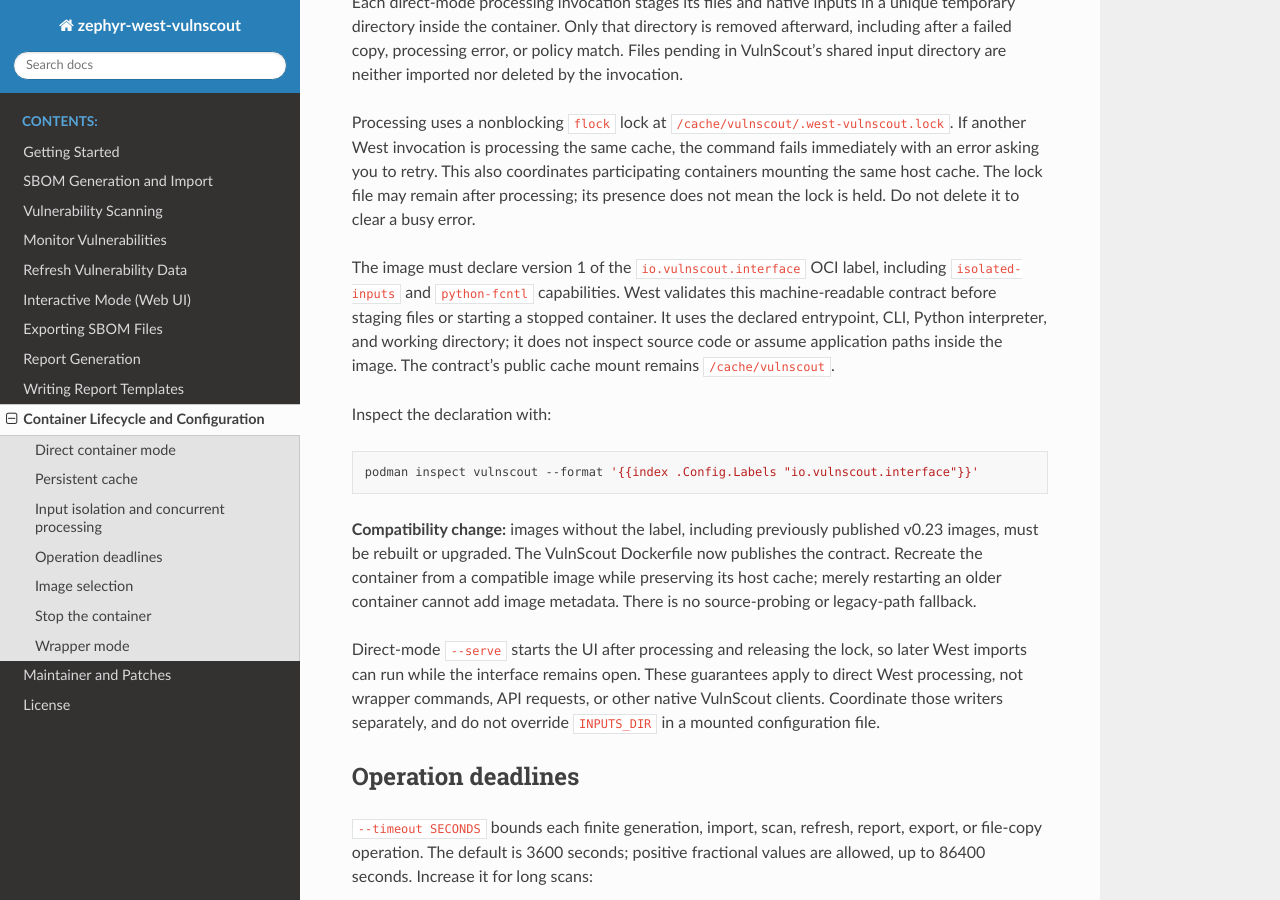
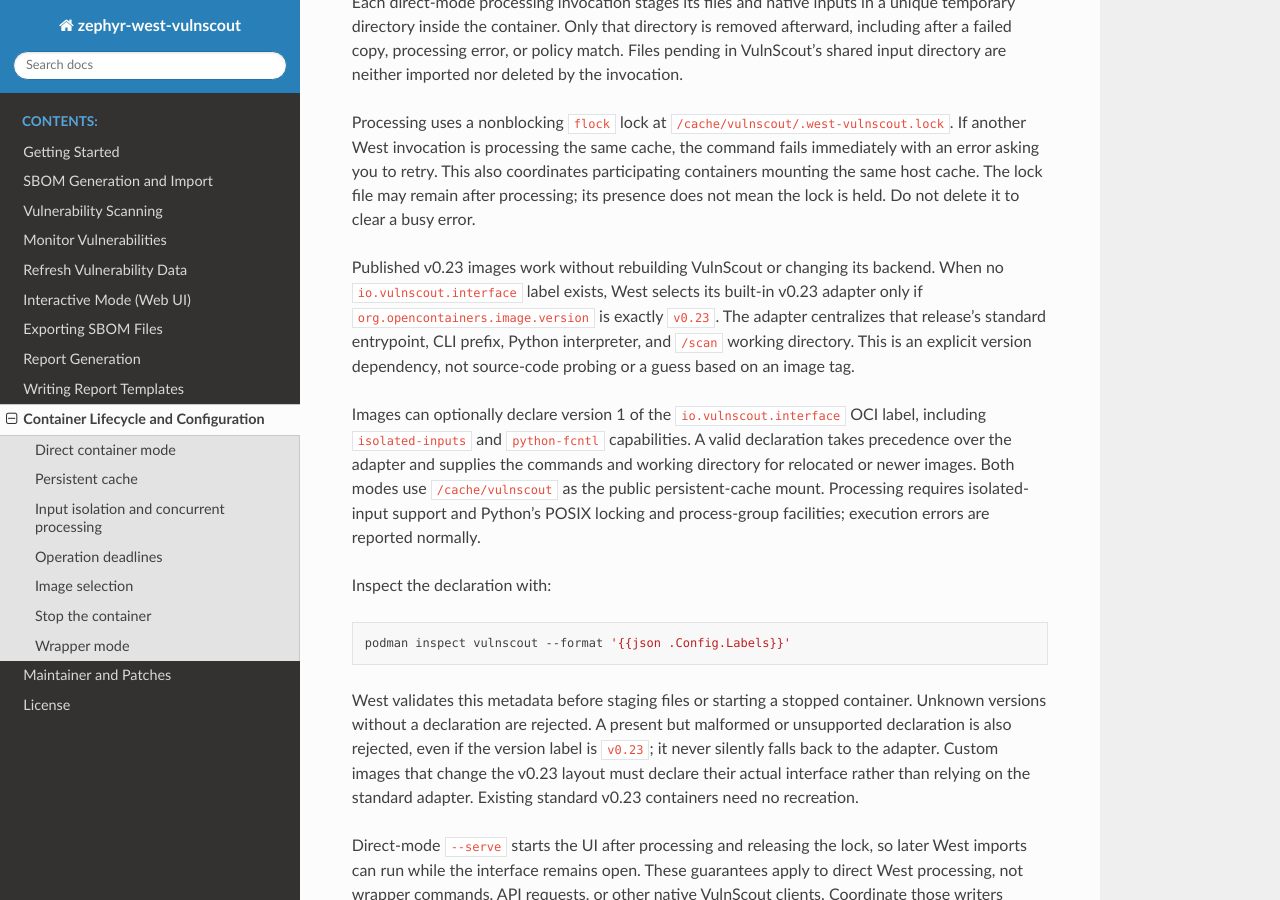
Before and after one commit to ValentinBoudevinSFL/zephyr-west-vulnscout, a Sphinx documentation site: the page built from doc/container-configuration.md, in a window 1280 px wide and 900 px high, scrolled down 933 px. Built offline with Sphinx 7.4.7 and the Read the Docs theme 3.1.0, drawn with Linux system fonts in a browser that asks for light colours.

Commit message:
Keep standard v0.23 images compatible
Select an explicit adapter for images labeled as v0.23 when no
interface contract is declared. Keep version-specific paths in the
backend helper and report when the compatibility adapter is selected.

Prefer valid declared contracts, but reject invalid declarations and
unknown unlabeled versions without guessing from image tags. Document
that standard v0.23 images need no backend changes or recreation, and
cover adapter selection, contract precedence, and metadata failures.

Co-authored-by: Copilot <223556219+Copilot@users.noreply.github.com>
Signed-off-by: ValentinBoudevinSFL <valentin.boudevin@savoirfairelinux.com>

````diff
--- a/doc/container-configuration.md
+++ b/doc/container-configuration.md
@@ -51,24 +51,32 @@ This also coordinates participating containers mounting the same host cache.
 The lock file may remain after processing; its presence does not mean the lock
 is held. Do not delete it to clear a busy error.
 
-The image must declare version 1 of the `io.vulnscout.interface` OCI label,
-including `isolated-inputs` and `python-fcntl` capabilities. West validates this
-machine-readable contract before staging files or starting a stopped container.
-It uses the declared entrypoint, CLI, Python interpreter, and working directory;
-it does not inspect source code or assume application paths inside the image.
-The contract's public cache mount remains `/cache/vulnscout`.
+Published v0.23 images work without rebuilding VulnScout or changing its backend.
+When no `io.vulnscout.interface` label exists, West selects its built-in v0.23
+adapter only if `org.opencontainers.image.version` is exactly `v0.23`.
+The adapter centralizes that release's standard entrypoint, CLI prefix, Python
+interpreter, and `/scan` working directory. This is an explicit version dependency,
+not source-code probing or a guess based on an image tag.
+
+Images can optionally declare version 1 of the `io.vulnscout.interface` OCI label,
+including `isolated-inputs` and `python-fcntl` capabilities. A valid declaration
+takes precedence over the adapter and supplies the commands and working directory
+for relocated or newer images. Both modes use `/cache/vulnscout` as the public
+persistent-cache mount. Processing requires isolated-input support and Python's
+POSIX locking and process-group facilities; execution errors are reported normally.
 
 Inspect the declaration with:
 
 ```sh
-podman inspect vulnscout --format '{{index .Config.Labels "io.vulnscout.interface"}}'
+podman inspect vulnscout --format '{{json .Config.Labels}}'
 ```
 
-**Compatibility change:** images without the label, including previously
-published v0.23 images, must be rebuilt or upgraded. The VulnScout Dockerfile now
-publishes the contract. Recreate the container from a compatible image while
-preserving its host cache; merely restarting an older container cannot add
-image metadata. There is no source-probing or legacy-path fallback.
+West validates this metadata before staging files or starting a stopped
+container. Unknown versions without a declaration are rejected. A present but
+malformed or unsupported declaration is also rejected, even if the version label
+is `v0.23`; it never silently falls back to the adapter. Custom images that change
+the v0.23 layout must declare their actual interface rather than relying on the
+standard adapter. Existing standard v0.23 containers need no recreation.
 
 Direct-mode `--serve` starts the UI after processing and releasing the lock,
 so later West imports can run while the interface remains open. These guarantees
````
Also changed, not shown: README.md (+8 -8 lines), 3 other files.
